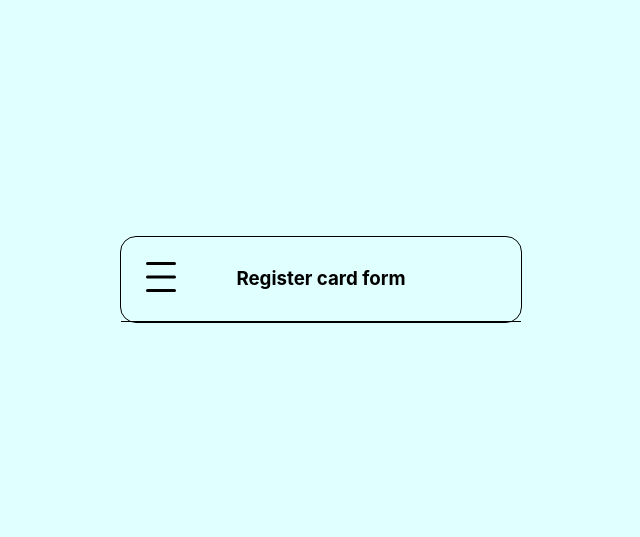
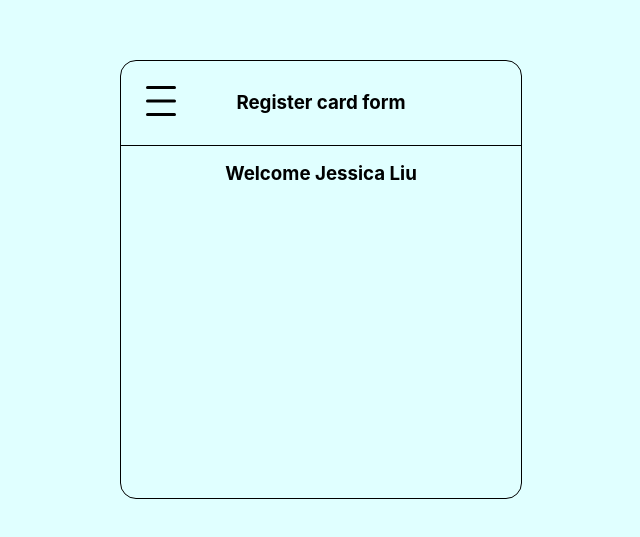
Before and after one commit to jessica0522/card-form-react, a React (Create React App) app: page / in a window 1280 px wide. Shown: the part 121-658 px from the top of the page, without its empty margins (319-959 px from the left). Built offline with nearby package versions, Linux system fonts and the light colour scheme.

Commit message:
add welcome component

```diff
--- a/src/App.css
+++ b/src/App.css
@@ -40,3 +40,12 @@
  .tc {
    text-align: center;
  }
+
+ .content-container {
+  padding: 1rem;
+  height: 20rem;
+}
+
+.welcome {
+  text-align: center;
+}
--- a/src/components/Menu.tsx
+++ b/src/components/Menu.tsx
@@ -11,6 +11,7 @@ export interface MenuState {
 }
 
 const Menu = () => {
+  //mockup menus
   const menus = [
     {
       title: 'Menu1',
--- a/src/components/Register.tsx
+++ b/src/components/Register.tsx
@@ -1,8 +1,22 @@
-import React from "react";
+import React, { useState } from "react";
 import { Link } from 'react-router-dom';
+import Welcome from './Welcome'
 import hamburger from '../assets/hamburger.svg';
 
+export interface State {
+  user: {
+    FirstName: string
+    LastName: string
+  }
+}
+
 const Register = () => {
+  //init a user
+  const [user] = useState<State['user']>({
+    FirstName: 'Jessica',
+    LastName: 'Liu'
+  })
+
   return (
     <div className="container">
       <div className="header">
@@ -15,6 +29,10 @@ const Register = () => {
           <h3 className="tc">Register card form</h3>
         </div>
       </div>
+
+      <div className="content-container">
+        <Welcome user={user} />
+      </div>
     </div>
   )
 }
--- /dev/null
+++ b/src/components/Welcome.tsx
@@ -0,0 +1,10 @@
+import React from "react";
+import { State as StateUser} from './Register'
+
+const Welcome: React.FC<StateUser> = ({ user }) => {
+  return (
+    <h3 className="welcome">Welcome {`${user.FirstName} ${user.LastName}`}</h3>
+  )
+}
+
+export default Welcome
```
